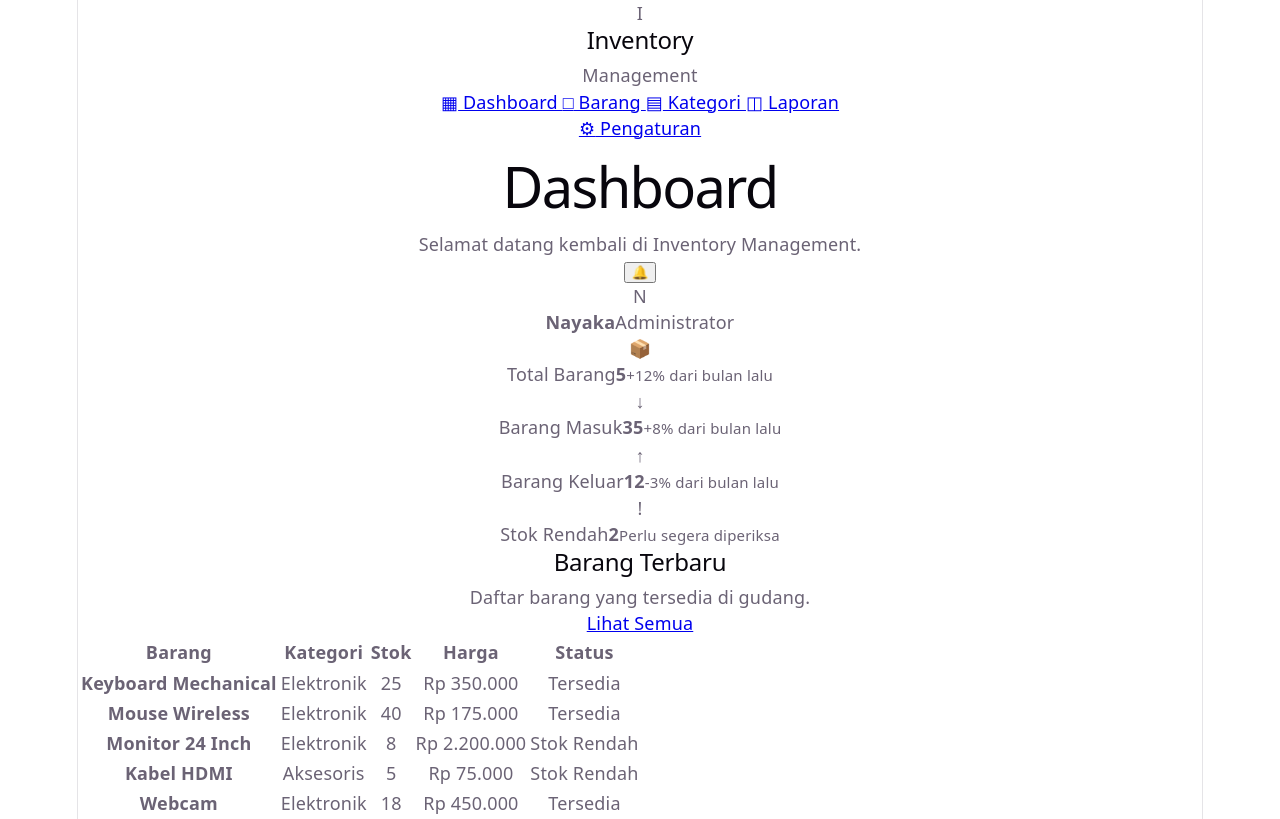
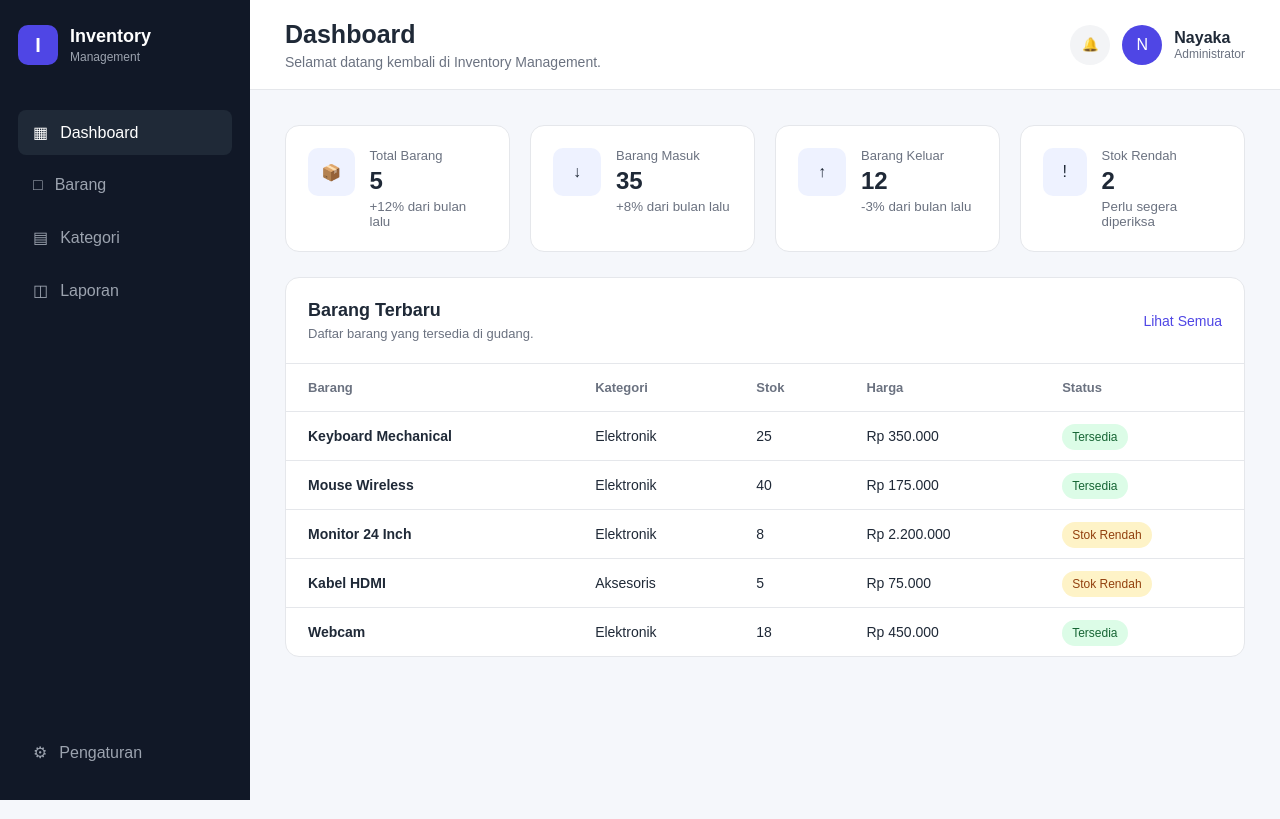
Before and after one commit to novanova212/vue.js-project, a Vue app: page /dashboard in a window 1280 px wide. Built offline with nearby package versions, Linux system fonts and the light colour scheme.

Commit message:
css page

```diff
--- a/src/style.css
+++ b/src/style.css
@@ -1,296 +1,422 @@
-:root {
-  --text: #6b6375;
-  --text-h: #08060d;
-  --bg: #fff;
-  --border: #e5e4e7;
-  --code-bg: #f4f3ec;
-  --accent: #aa3bff;
-  --accent-bg: rgba(170, 59, 255, 0.1);
-  --accent-border: rgba(170, 59, 255, 0.5);
-  --social-bg: rgba(244, 243, 236, 0.5);
-  --shadow:
-    rgba(0, 0, 0, 0.1) 0 10px 15px -3px, rgba(0, 0, 0, 0.05) 0 4px 6px -2px;
+* {
+  box-sizing: border-box;
+  margin: 0;
+  padding: 0;
+}
 
-  --sans: system-ui, 'Segoe UI', Roboto, sans-serif;
-  --heading: system-ui, 'Segoe UI', Roboto, sans-serif;
-  --mono: ui-monospace, Consolas, monospace;
+body {
+  font-family: Arial, Helvetica, sans-serif;
+  background: #f5f7fb;
+  color: #1f2937;
+}
 
-  font: 18px/145% var(--sans);
-  letter-spacing: 0.18px;
-  color-scheme: light dark;
-  color: var(--text);
-  background: var(--bg);
-  font-synthesis: none;
-  text-rendering: optimizeLegibility;
-  -webkit-font-smoothing: antialiased;
-  -moz-osx-font-smoothing: grayscale;
+button,
+input {
+  font-family: inherit;
+}
 
-  @media (max-width: 1024px) {
-    font-size: 16px;
+a {
+  text-decoration: none;
+  color: inherit;
+}
+
+/* LAYOUT */
+
+.layout {
+  display: flex;
+  min-height: 100vh;
+}
+
+/* SIDEBAR */
+
+.sidebar {
+  width: 250px;
+  background: #111827;
+  color: white;
+  padding: 25px 18px;
+  display: flex;
+  flex-direction: column;
+}
+
+.logo {
+  display: flex;
+  align-items: center;
+  gap: 12px;
+  margin-bottom: 45px;
+}
+
+.logo-icon {
+  width: 40px;
+  height: 40px;
+  background: #4f46e5;
+  border-radius: 10px;
+  display: flex;
+  align-items: center;
+  justify-content: center;
+  font-weight: bold;
+  font-size: 20px;
+}
+
+.logo h2 {
+  font-size: 18px;
+}
+
+.logo span {
+  font-size: 12px;
+  color: #9ca3af;
+}
+
+nav {
+  display: flex;
+  flex-direction: column;
+  gap: 8px;
+}
+
+.menu-item {
+  display: flex;
+  gap: 12px;
+  align-items: center;
+  padding: 13px 15px;
+  border-radius: 8px;
+  color: #9ca3af;
+  transition: 0.2s;
+}
+
+.menu-item:hover,
+.menu-item.router-link-active {
+  background: #1f2937;
+  color: white;
+}
+
+.sidebar-bottom {
+  margin-top: auto;
+}
+
+/* MAIN */
+
+.main-content {
+  flex: 1;
+}
+
+.header {
+  height: 90px;
+  background: white;
+  border-bottom: 1px solid #e5e7eb;
+  padding: 0 35px;
+  display: flex;
+  align-items: center;
+  justify-content: space-between;
+}
+
+.header h1 {
+  font-size: 25px;
+}
+
+.header p {
+  margin-top: 5px;
+  color: #6b7280;
+  font-size: 14px;
+}
+
+.user-area {
+  display: flex;
+  align-items: center;
+  gap: 12px;
+}
+
+.notification {
+  border: none;
+  background: #f3f4f6;
+  width: 40px;
+  height: 40px;
+  border-radius: 50%;
+  cursor: pointer;
+}
+
+.avatar {
+  width: 40px;
+  height: 40px;
+  background: #4f46e5;
+  color: white;
+  border-radius: 50%;
+  display: flex;
+  align-items: center;
+  justify-content: center;
+}
+
+.user-info {
+  display: flex;
+  flex-direction: column;
+}
+
+.user-info span {
+  font-size: 12px;
+  color: #6b7280;
+}
+
+/* CONTENT */
+
+.dashboard-content {
+  padding: 35px;
+}
+
+.stats-grid {
+  display: grid;
+  grid-template-columns: repeat(4, 1fr);
+  gap: 20px;
+}
+
+.stat-card {
+  background: white;
+  padding: 22px;
+  border-radius: 14px;
+  border: 1px solid #e5e7eb;
+  display: flex;
+  gap: 15px;
+}
+
+.stat-icon {
+  width: 48px;
+  height: 48px;
+  background: #eef2ff;
+  border-radius: 10px;
+  display: flex;
+  align-items: center;
+  justify-content: center;
+}
+
+.stat-content {
+  display: flex;
+  flex-direction: column;
+  gap: 4px;
+}
+
+.stat-content span {
+  color: #6b7280;
+  font-size: 13px;
+}
+
+.stat-content strong {
+  font-size: 24px;
+}
+
+.stat-content small {
+  color: #6b7280;
+}
+
+/* TABLE */
+
+.table-card {
+  background: white;
+  margin-top: 25px;
+  border-radius: 14px;
+  border: 1px solid #e5e7eb;
+  overflow: hidden;
+}
+
+.table-header {
+  padding: 22px;
+  display: flex;
+  justify-content: space-between;
+  align-items: center;
+}
+
+.table-header h2 {
+  font-size: 18px;
+}
+
+.table-header p {
+  margin-top: 5px;
+  font-size: 13px;
+  color: #6b7280;
+}
+
+.view-all {
+  color: #4f46e5;
+  font-size: 14px;
+}
+
+.table-wrapper {
+  overflow-x: auto;
+}
+
+table {
+  width: 100%;
+  border-collapse: collapse;
+}
+
+th,
+td {
+  padding: 16px 22px;
+  text-align: left;
+  border-top: 1px solid #e5e7eb;
+}
+
+th {
+  font-size: 13px;
+  color: #6b7280;
+}
+
+td {
+  font-size: 14px;
+}
+
+.status {
+  padding: 6px 10px;
+  border-radius: 20px;
+  font-size: 12px;
+}
+
+.status-active {
+  background: #dcfce7;
+  color: #166534;
+}
+
+.status-warning {
+  background: #fef3c7;
+  color: #92400e;
+}
+
+/* PRODUCTS */
+
+.page-actions {
+  display: flex;
+  align-items: center;
+  justify-content: space-between;
+  margin-bottom: 25px;
+}
+
+.page-actions h2 {
+  font-size: 22px;
+}
+
+.page-actions p {
+  color: #6b7280;
+  margin-top: 5px;
+}
+
+.primary-button {
+  border: none;
+  background: #4f46e5;
+  color: white;
+  padding: 12px 18px;
+  border-radius: 8px;
+  cursor: pointer;
+}
+
+.search-box {
+  margin-bottom: 25px;
+}
+
+.search-box input {
+  width: 100%;
+  padding: 14px;
+  border: 1px solid #d1d5db;
+  border-radius: 8px;
+  outline: none;
+}
+
+.search-box input:focus {
+  border-color: #4f46e5;
+}
+
+.products-grid {
+  display: grid;
+  grid-template-columns: repeat(3, 1fr);
+  gap: 20px;
+}
+
+.product-card {
+  background: white;
+  padding: 22px;
+  border-radius: 14px;
+  border: 1px solid #e5e7eb;
+}
+
+.product-icon {
+  font-size: 35px;
+  margin-bottom: 15px;
+}
+
+.product-info {
+  display: flex;
+  flex-direction: column;
+  gap: 7px;
+}
+
+.product-info h3 {
+  font-size: 17px;
+}
+
+.product-info span,
+.product-info small {
+  color: #6b7280;
+}
+
+.product-info strong {
+  margin-top: 8px;
+}
+
+.product-actions {
+  display: flex;
+  gap: 8px;
+  margin-top: 20px;
+}
+
+.detail-button,
+.delete-button {
+  border: none;
+  padding: 9px 13px;
+  border-radius: 7px;
+  cursor: pointer;
+}
+
+.detail-button {
+  background: #eef2ff;
+  color: #4338ca;
+}
+
+.delete-button {
+  background: #fee2e2;
+  color: #b91c1c;
+}
+
+/* RESPONSIVE */
+
+@media (max-width: 1000px) {
+  .stats-grid {
+    grid-template-columns: repeat(2, 1fr);
+  }
+
+  .products-grid {
+    grid-template-columns: repeat(2, 1fr);
   }
 }
 
-@media (prefers-color-scheme: dark) {
-  :root {
-    --text: #9ca3af;
-    --text-h: #f3f4f6;
-    --bg: #16171d;
-    --border: #2e303a;
-    --code-bg: #1f2028;
-    --accent: #c084fc;
-    --accent-bg: rgba(192, 132, 252, 0.15);
-    --accent-border: rgba(192, 132, 252, 0.5);
-    --social-bg: rgba(47, 48, 58, 0.5);
-    --shadow:
-      rgba(0, 0, 0, 0.4) 0 10px 15px -3px, rgba(0, 0, 0, 0.25) 0 4px 6px -2px;
+@media (max-width: 700px) {
+  .sidebar {
+    width: 70px;
   }
 
-  #social .button-icon {
-    filter: invert(1) brightness(2);
+  .logo div:last-child,
+  .menu-item {
+    font-size: 0;
+  }
+
+  .menu-item span {
+    font-size: 18px;
+  }
+
+  .stats-grid,
+  .products-grid {
+    grid-template-columns: 1fr;
+  }
+
+  .dashboard-content {
+    padding: 20px;
+  }
+
+  .header {
+    padding: 0 20px;
   }
 }
-
-body {
-  margin: 0;
-}
-
-h1,
-h2 {
-  font-family: var(--heading);
-  font-weight: 500;
-  color: var(--text-h);
-}
-
-h1 {
-  font-size: 56px;
-  letter-spacing: -1.68px;
-  margin: 32px 0;
-  @media (max-width: 1024px) {
-    font-size: 36px;
-    margin: 20px 0;
-  }
-}
-h2 {
-  font-size: 24px;
-  line-height: 118%;
-  letter-spacing: -0.24px;
-  margin: 0 0 8px;
-  @media (max-width: 1024px) {
-    font-size: 20px;
-  }
-}
-p {
-  margin: 0;
-}
-
-code,
-.counter {
-  font-family: var(--mono);
-  display: inline-flex;
-  border-radius: 4px;
-  color: var(--text-h);
-}
-
-code {
-  font-size: 15px;
-  line-height: 135%;
-  padding: 4px 8px;
-  background: var(--code-bg);
-}
-
-.counter {
-  font-size: 16px;
-  padding: 5px 10px;
-  border-radius: 5px;
-  color: var(--accent);
-  background: var(--accent-bg);
-  border: 2px solid transparent;
-  transition: border-color 0.3s;
-  margin-bottom: 24px;
-
-  &:hover {
-    border-color: var(--accent-border);
-  }
-  &:focus-visible {
-    outline: 2px solid var(--accent);
-    outline-offset: 2px;
-  }
-}
-
-.hero {
-  position: relative;
-
-  .base,
-  .framework,
-  .vite {
-    inset-inline: 0;
-    margin: 0 auto;
-  }
-
-  .base {
-    width: 170px;
-    position: relative;
-    z-index: 0;
-  }
-
-  .framework,
-  .vite {
-    position: absolute;
-  }
-
-  .framework {
-    z-index: 1;
-    top: 34px;
-    height: 28px;
-    transform: perspective(2000px) rotateZ(300deg) rotateX(44deg) rotateY(39deg)
-      scale(1.4);
-  }
-
-  .vite {
-    z-index: 0;
-    top: 107px;
-    height: 26px;
-    width: auto;
-    transform: perspective(2000px) rotateZ(300deg) rotateX(40deg) rotateY(39deg)
-      scale(0.8);
-  }
-}
-
-#app {
-  width: 1126px;
-  max-width: 100%;
-  margin: 0 auto;
-  text-align: center;
-  border-inline: 1px solid var(--border);
-  min-height: 100svh;
-  display: flex;
-  flex-direction: column;
-  box-sizing: border-box;
-}
-
-#center {
-  display: flex;
-  flex-direction: column;
-  gap: 25px;
-  place-content: center;
-  place-items: center;
-  flex-grow: 1;
-
-  @media (max-width: 1024px) {
-    padding: 32px 20px 24px;
-    gap: 18px;
-  }
-}
-
-#next-steps {
-  display: flex;
-  border-top: 1px solid var(--border);
-  text-align: left;
-
-  & > div {
-    flex: 1 1 0;
-    padding: 32px;
-    @media (max-width: 1024px) {
-      padding: 24px 20px;
-    }
-  }
-
-  .icon {
-    margin-bottom: 16px;
-    width: 22px;
-    height: 22px;
-  }
-
-  @media (max-width: 1024px) {
-    flex-direction: column;
-    text-align: center;
-  }
-}
-
-#docs {
-  border-right: 1px solid var(--border);
-
-  @media (max-width: 1024px) {
-    border-right: none;
-    border-bottom: 1px solid var(--border);
-  }
-}
-
-#next-steps ul {
-  list-style: none;
-  padding: 0;
-  display: flex;
-  gap: 8px;
-  margin: 32px 0 0;
-
-  .logo {
-    height: 18px;
-  }
-
-  a {
-    color: var(--text-h);
-    font-size: 16px;
-    border-radius: 6px;
-    background: var(--social-bg);
-    display: flex;
-    padding: 6px 12px;
-    align-items: center;
-    gap: 8px;
-    text-decoration: none;
-    transition: box-shadow 0.3s;
-
-    &:hover {
-      box-shadow: var(--shadow);
-    }
-    .button-icon {
-      height: 18px;
-      width: 18px;
-    }
-  }
-
-  @media (max-width: 1024px) {
-    margin-top: 20px;
-    flex-wrap: wrap;
-    justify-content: center;
-
-    li {
-      flex: 1 1 calc(50% - 8px);
-    }
-
-    a {
-      width: 100%;
-      justify-content: center;
-      box-sizing: border-box;
-    }
-  }
-}
-
-#spacer {
-  height: 88px;
-  border-top: 1px solid var(--border);
-  @media (max-width: 1024px) {
-    height: 48px;
-  }
-}
-
-.ticks {
-  position: relative;
-  width: 100%;
-
-  &::before,
-  &::after {
-    content: '';
-    position: absolute;
-    top: -4.5px;
-    border: 5px solid transparent;
-  }
-
-  &::before {
-    left: 0;
-    border-left-color: var(--border);
-  }
-  &::after {
-    right: 0;
-    border-right-color: var(--border);
-  }
-}
```
